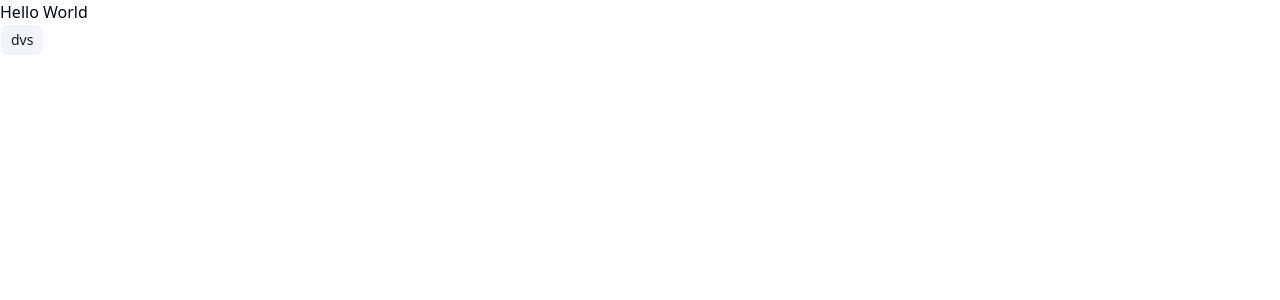
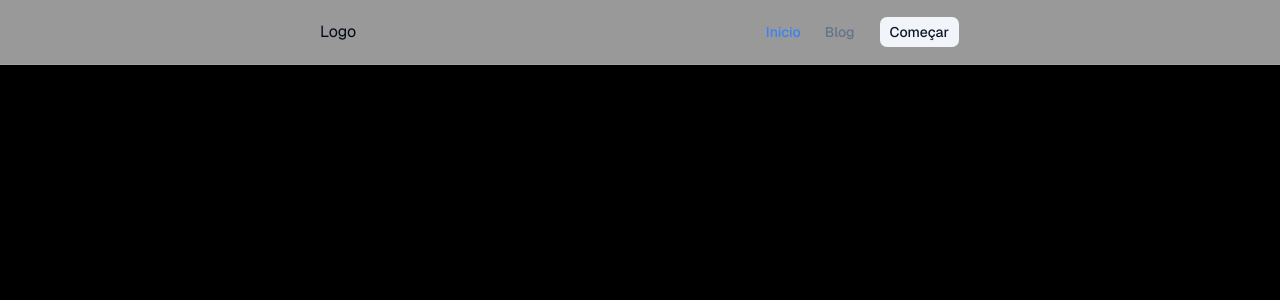
Before and after one commit to YasminFerrariDias/site-blog, a Next.js app: page / in a window 1280 px wide. Shown: the top 300 px of the page. Built offline with nearby package versions, Linux system fonts and the light colour scheme.

Commit message:
Componente: Header

```diff
--- /dev/null
+++ b/src/components/header/header.tsx
@@ -0,0 +1,26 @@
+import Link from "next/link"
+import { Button } from "../ui/button"
+import { useRouter } from "next/router"
+import { cn } from "@/lib/utils";
+
+export const Header = () => {
+  const router = useRouter();
+  const isHomePage = router.pathname === '/'
+  const isBlogPage = router.pathname.startsWith('/blog')
+
+  return (
+    <header className="fixed top-0 z-50 w-full border-b border-white/10 bg-background/95 backdrop-blur supports-[backdrop-filter]:bg-background/60">
+      <div className="mx-auto max-w-7xl px-4 sm:px-6 lg:px-80">
+        <div className="flex h-16 items-center justify-between">
+          <Link href="/">Logo</Link>
+
+          <nav className="flex items-center gap-6">
+            <Link href="/" className={cn('text-sm font-medium transition-colors hover:text-blue-500', isHomePage ? 'text-blue-500' : 'text-muted-foreground')}>Início</Link>
+            <Link href="/blog" className={cn('text-sm font-medium transition-colors hover:text-blue-500', isBlogPage ? 'text-blue-500' : 'text-muted-foreground')}>Blog</Link>
+            <Button variant="secondary">Começar</Button>
+          </nav>
+        </div>
+      </div>
+    </header>
+  )
+}
--- /dev/null
+++ b/src/components/header/index.ts
@@ -0,0 +1 @@
+export * from './header';
--- a/src/pages/index.tsx
+++ b/src/pages/index.tsx
@@ -1,10 +1,22 @@
-import { Button } from "@/components/ui/button";
+import { Header } from '@/components/header';
+import { Geist, Geist_Mono } from 'next/font/google';
+
+const geistSans = Geist({
+  variable: '--font-geist-sans',
+  subsets: ['latin'],
+});
+
+const geistMono = Geist_Mono({
+  variable: '--font-geist-mono',
+  subsets: ['latin'],
+});
 
 export default function Home() {
   return (
-    <>
-      <h2>Hello World</h2>
-      <Button variant={"secondary"}>dvs</Button>
-    </>
+    <div
+      className={`${geistSans.variable} ${geistMono.variable} grid grid-rows-[20px_1fr_20px] items-center justify-items-center min-h-screen p-8 pb-20 gap-16 sm:p-20 font-[family-name:var(--font-geist-sans)] bg-black`}
+    >
+      <Header />
+    </div>
   );
 }
```
